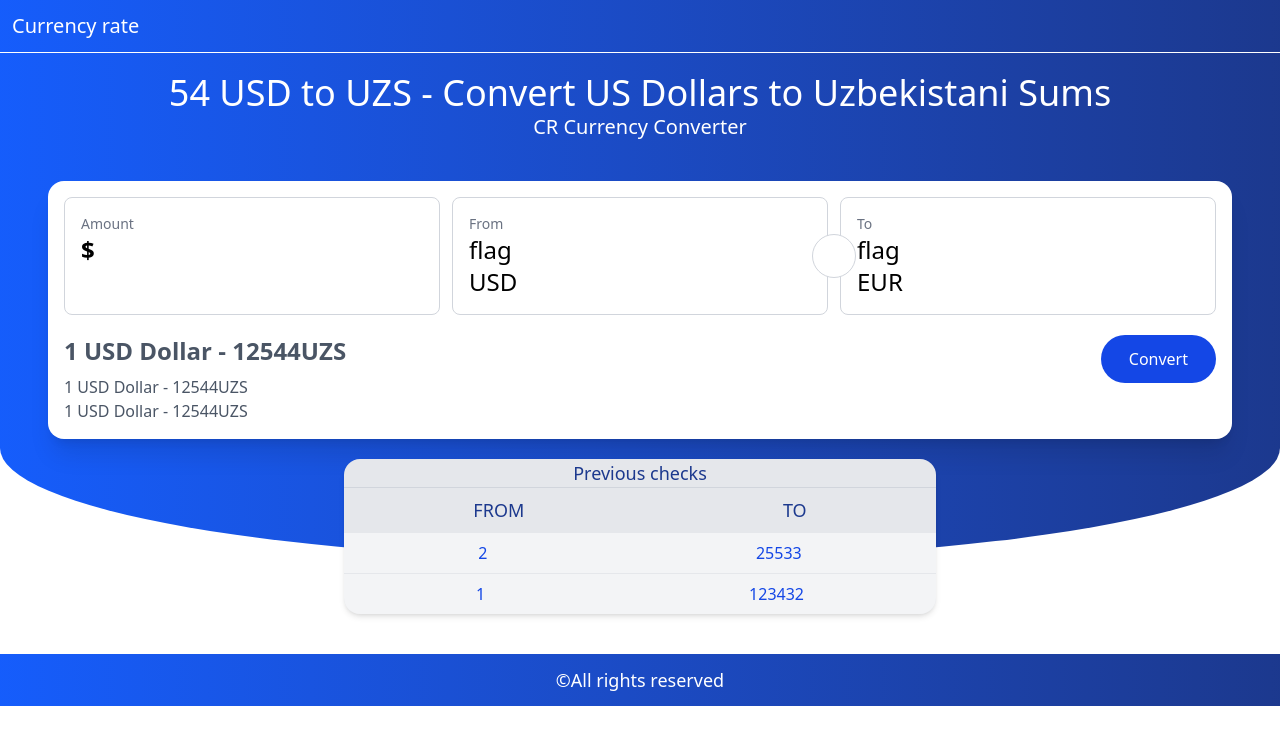
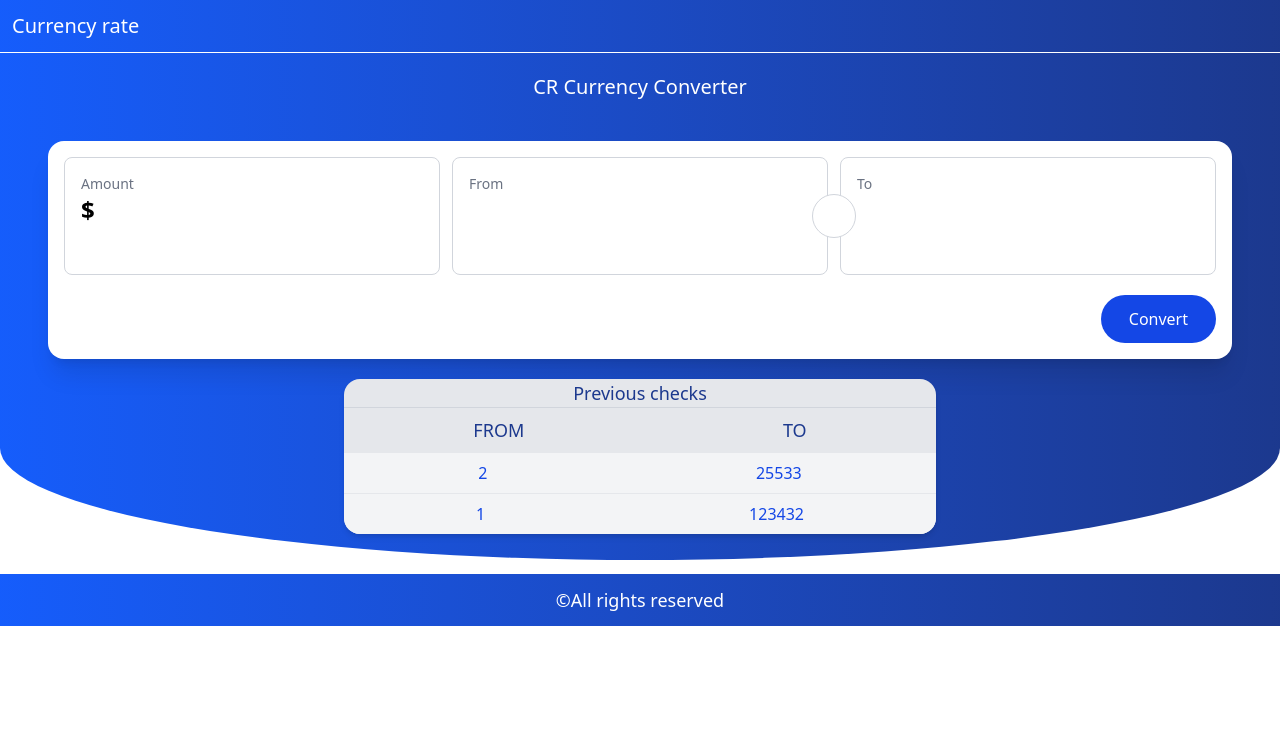
Before and after one commit to rahmiddinasiydinov/currency-rate, a React app: page / in a window 1280 px wide. Shown: the top 744 px of the page. Built offline with nearby package versions, Linux system fonts and the light colour scheme; the HTML template or start-up script is replaced by a standard one.

Commit message:
feature: API integration

```diff
--- a/src/App.tsx
+++ b/src/App.tsx
@@ -3,8 +3,6 @@ import CurrencyConverter from './components/CurrencyConverter.js';
 import CurrencyRateHistory from './components/CurrencryRateHistory.js';
 
 function App() {
-  // const [count, setCount] = useState(0)
-
   return (<div className='min-h-dvh'>
     <div className='absolute w-full h-7/10 bg-linear-to-r from-blue-600 to-blue-900 [border-bottom-left-radius:50%_20%] [border-bottom-right-radius:50%_20%] z-[-1]'>
     </div>
@@ -13,7 +11,7 @@ function App() {
     </header>
     <main className='flex flex-col justify-center mt-5 px-12 pb-5'>
       <p className='text-center text-xl md:text-4xl font-medium text-white'>
-        {54} {'USD'} to {'UZS'} - Convert {'US Dollars'} to {'Uzbekistani Sums'}
+        {/* {54} {'USD'} to {'UZS'} - Convert {'US Dollars'} to {'Uzbekistani Sums'} */}
       </p>
       <span className='block text-center text-xl text-white'>
         CR Currency Converter
--- a/src/components/CurrencyConverter.tsx
+++ b/src/components/CurrencyConverter.tsx
@@ -1,12 +1,67 @@
 import { useState } from "react";
 import { InputAmount } from "./InputAmount";
 import CurrencySelectDropdown from "./CurrencySelectDropDown";
+import { fetchBaseExchangeRate, fetchTargetExchangeRate, getValidCurrencies, type Icurrency } from "../utils/fetches";
+
+interface IRate {
+    baseCurrency: Icurrency | undefined,
+    targetCurrency: Icurrency | undefined,
+    exchangeRate: number,
+    baseRate: number,
+    targetRate: number,
+    amount: number
+}
 
 
 export default function CurrencyConverter() {
     const [amount, setAmount] = useState("");
-    const [from, setFrom] = useState("USD");
-    const [to, setTo] = useState("EUR");
+    const [from, setFrom] = useState("");
+    const [to, setTo] = useState("");
+    const [rate, setRate] = useState<IRate | undefined>(undefined);
+
+    const currencies = getValidCurrencies();
+    function onFromChange(value: string) {
+        if (value == to) {
+            setTo(from)
+            setFrom(value);
+        } else {
+            setFrom(value)
+        }
+    }
+
+    function onToChange(value: string) {
+        if (value == from) {
+            setFrom(to)
+            setTo(value);
+        } else {
+            setTo(value)
+        }
+    }
+
+    function onSwapClick() {
+        const temporaryHolder = from;
+        setFrom(to);
+        setTo(temporaryHolder)
+    }
+
+    async function handleSubmit() {
+        if (to && from && amount) {
+            const resultBaseRate: number = await fetchBaseExchangeRate(from, to);
+            const resultTargetRate: number = await fetchTargetExchangeRate(from, to);
+
+            const baseCurrency: (Icurrency | undefined) = currencies.find(currency => currency.code == from)
+            const targetCurrency: ((Icurrency | undefined)) = currencies.find(currency => currency.code == to)
+            const currentRate: IRate = { baseCurrency, targetCurrency, exchangeRate: 0, baseRate: resultBaseRate, targetRate: resultTargetRate, amount: parseInt(amount) };
+            currentRate.exchangeRate = resultBaseRate * parseInt(amount);
+            setRate(currentRate);
+
+        }
+        else {
+            console.log("Please choose base and target currencies");
+
+        }
+    }
+
 
     return <section className="flex justify-center w-full mx-auto mt-10">
         <div className="p-4 bg-white rounded-2xl shadow-xl">
@@ -15,21 +70,40 @@ export default function CurrencyConverter() {
                     <InputAmount amount={amount} setAmount={setAmount} />
                 </div>
                 <div className="col-span-2 relative grid grid-cols-2 gap-3 mt-3 md:mt-0">
-                    <CurrencySelectDropdown currency={from} setCurrency={setFrom} label="From" />
-                    <button className="absolute block bg-white w-11 h-11 left-1/2 top-1/2 -translate-1/2  rounded-full border border-gray-300 hover:bg-gray-100 cursor-pointer">
+                    <CurrencySelectDropdown
+                        currency={from}
+                        label="From"
+                        value={from}
+                        onChange={onFromChange}
+                    />
+
+                    <button
+                        className="absolute block bg-white w-11 h-11 left-1/2 top-1/2 -translate-1/2  rounded-full border border-gray-300 hover:bg-gray-100 cursor-pointer z-2"
+                        onClick={onSwapClick}
+                    >
                         <i className="fa-solid fa-arrow-right-arrow-left"></i>
                     </button>
-                    <CurrencySelectDropdown currency={to} setCurrency={setTo} label="To" />
+
+                    <CurrencySelectDropdown
+                        currency={to}
+                        label="To"
+                        value={to}
+                        onChange={onToChange}
+                    />
+
+
                 </div>
             </div>
             <div className="pt-5 flex justify-between">
                 <div className="flex flex-col">
-                    <span className="text-2xl font-bold text-gray-600">1 USD Dollar - {12544}UZS</span>
-                    <span className="text-md mt-2 text-gray-600">1 USD Dollar - {12544}UZS</span>
-                    <span className="text-md text-gray-600">1 USD Dollar - {12544}UZS</span>
+                   {rate && <>
+                        <span className="text-2xl font-bold text-gray-600">{rate?.amount} {rate?.baseCurrency?.code} - {rate?.exchangeRate} {rate?.targetCurrency?.code}</span>
+                        <span className="text-md mt-2 text-gray-600">1 {rate?.baseCurrency?.code} - {rate?.baseRate} {rate?.targetCurrency?.code}</span>
+                        <span className="text-md text-gray-600">1 {rate?.targetCurrency?.code} - {rate?.targetRate} {rate?.baseCurrency?.code}</span>
+                    </>}
                 </div>
                 <div >
-                    <button className="px-7 py-3 bg-blue-700 rounded-full text-white hover:bg-blue-900 cursor-pointer" >Convert</button>
+                    <button className="px-7 py-3 bg-blue-700 rounded-full text-white hover:bg-blue-900 cursor-pointer" onClick={handleSubmit}>Convert</button>
                 </div>
             </div>
         </div>
--- a/src/components/CurrencySelectDropDown.tsx
+++ b/src/components/CurrencySelectDropDown.tsx
@@ -1,21 +1,62 @@
-interface ICurrencyProps{
-    label:string,
+import { useEffect, useState } from "react"
+import { getValidCurrencies } from "../utils/fetches"
+
+interface ICurrencyProps {
+    label: string,
     currency: string,
-    setCurrency: (value: string) => void
+    value: string,
+    onChange: (value: string) => void
 }
 
-export default function CurrencySelectDropdown({currency, setCurrency, label}: ICurrencyProps) {
-    return <div className="flex flex-col p-4 border border-gray-300 hover:bg-gray-100 rounded-lg cursor-pointer">
+export default function CurrencySelectDropdown({ currency, label, onChange }: ICurrencyProps) {
+    const [input, setInput] = useState('')
+    const [focused, setFocused] = useState(false);
+    // const [currentCurrencies, setCurrentCurrencies] = useState([]);
+
+    const currencies = getValidCurrencies()
+
+
+    function handleSelect(value: string) {
+        console.log(value);
+
+        if(currencies.some(currency => currency.code == value)){
+            setInput(value)
+            onChange(value)
+            console.log(input);
+        }
+    }
+
+    function handleBlur(){
+        setTimeout(() => setFocused(false), 300)
+    }
+
+
+    useEffect(() => {
+        setInput(currency)
+    }, [currency])
+
+    return <div id={label} className="relative flex flex-col p-4 border border-gray-300 hover:bg-gray-100 rounded-lg cursor-pointer focus:outline-blue-400">
         <label htmlFor="amount" className="text-sm text-gray-500">{label}</label>
         <span className="text-2xl">
-            flag
-        <input
-            className="outline-none bg-transparent"
-            type="text"
-            value={currency}
-            onChange={(e) => setCurrency(e.target.value)}
+            <input
+                className="outline-none bg-transparent"
+                type="text"
+                value={input}
+                onChange={e => setInput(e.target.value)}
+                onFocus={() => setFocused(true)}
+                onBlur={handleBlur}
+            />
+        </span>
+        {focused && <div className="absolute left-0 top-[calc(100%+3px)] w-[100%] bg-white shadow-md rounded-md">
+            {
+                currencies.map(currency => {
+                    return <div className="p-4 py-1  hover:bg-gray-100" key={currency.code} onClick={() => handleSelect(currency.code)}>
+                        <span className="mr-3 w-15 inline-block" >{currency.code}</span>
+                        {currency.description}
+                    </div>
+                })
+            }
 
-        />
-        </span>
+        </div>}
     </div>
 }
--- /dev/null
+++ b/src/utils/fetches.ts
@@ -0,0 +1,58 @@
+export interface Icurrency {
+    code: string,
+    description: string
+}
+
+export function getValidCurrencies():Icurrency[] {
+    return [
+        {
+            code: "UZS",
+            description: "UZS O'zbek so'mi"
+        },
+        {
+            code: "USD",
+            description: "USD US Dollar"
+        },
+        {
+            code: "EUR",
+            description: "EUR Euro"
+        },
+        {
+            code: "BTC",
+            description: "BTC Bitcoin"
+        },
+        {
+            code: "USDT",
+            description: "USDT Tether"
+        }
+
+    ]
+}
+
+export async function fetchBaseExchangeRate(base: string, target: string) {
+    try {
+        const baseLowerCase = base.toLowerCase();
+        const targetLowerCase = target.toLowerCase();
+        const res = await fetch(`https://cdn.jsdelivr.net/npm/@fawazahmed0/currency-api@latest/v1/currencies/${baseLowerCase}.json`);
+        const data = await res.json();
+        const result = data[baseLowerCase][targetLowerCase];
+
+        return result
+    } catch (error) {
+        console.log(error);
+    }
+}
+
+export async function fetchTargetExchangeRate(base:string, target:string) {
+      try {
+        const baseLowerCase = base.toLowerCase();
+        const targetLowerCase = target.toLowerCase();
+        const res = await fetch(`https://cdn.jsdelivr.net/npm/@fawazahmed0/currency-api@latest/v1/currencies/${targetLowerCase}.json`);
+        const data = await res.json();
+        const result = data[targetLowerCase][baseLowerCase];
+        return result
+
+    } catch (error) {
+        console.log(error);
+    }
+}
```
